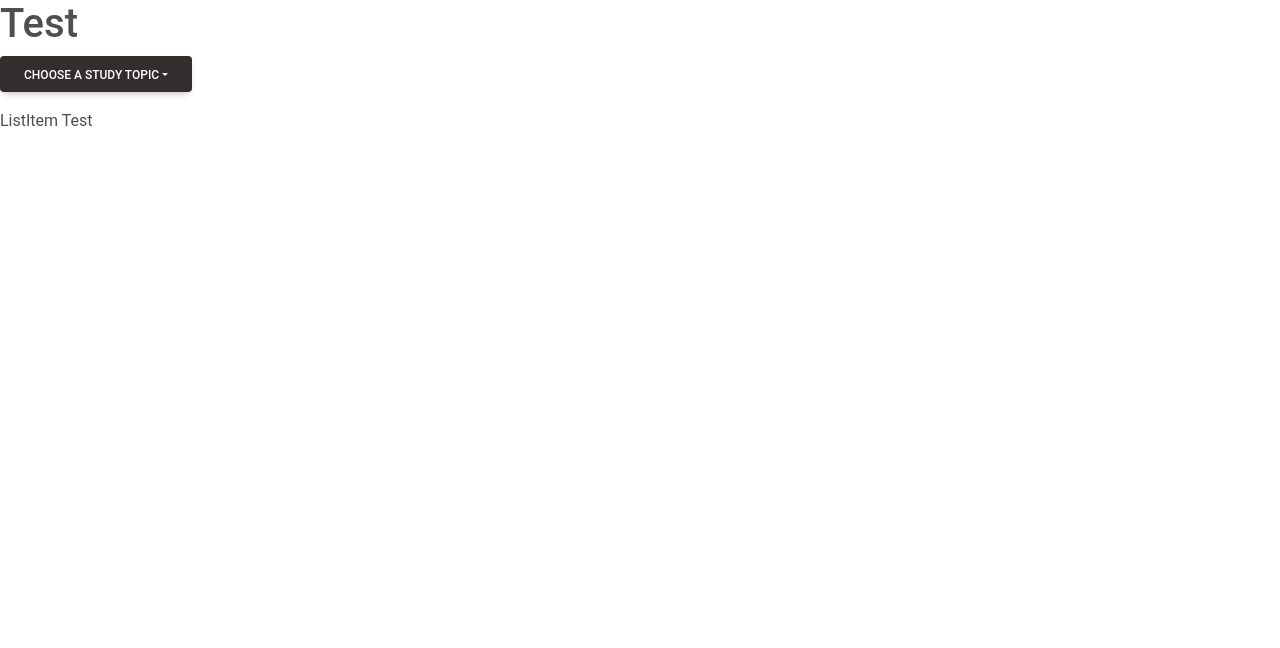
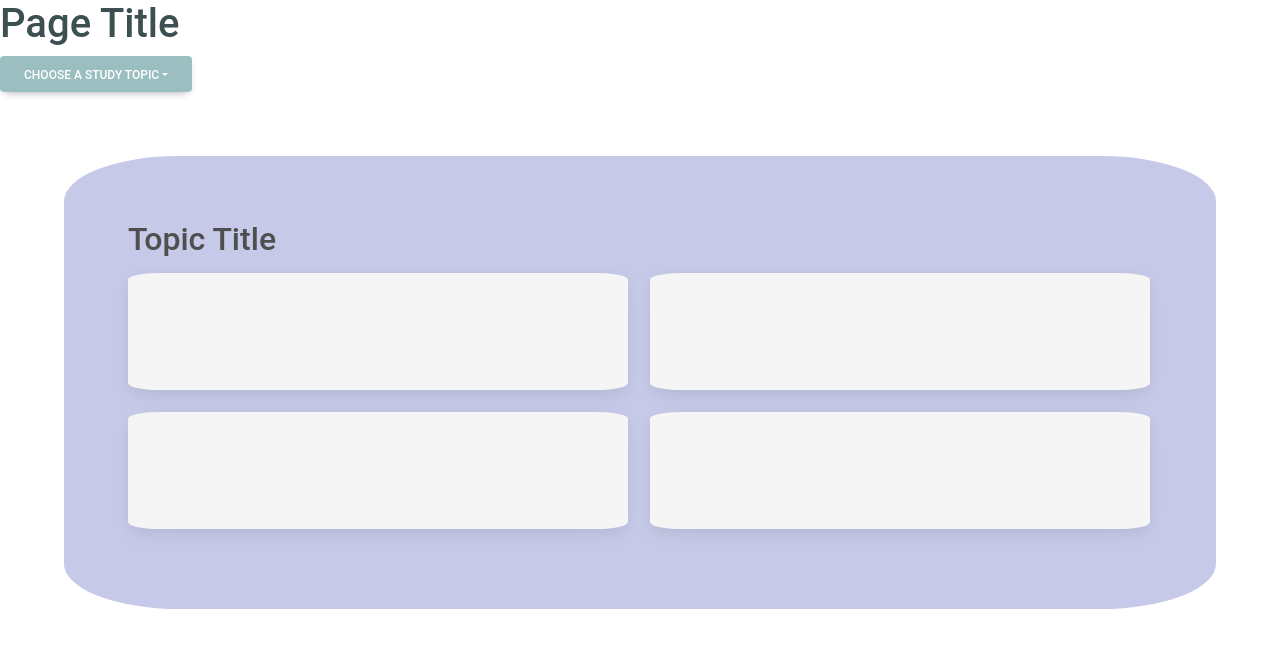
Before and after one commit to attrill20/CodeCrunchProjectWeek, a React (Create React App) app in the folder study-app/: page / in a window 1280 px wide. Shown: the top 648 px of the page. Built offline with nearby package versions, Linux system fonts and the light colour scheme.

Commit message:
cards working + colors added

```diff
--- a/study-app/src/App/App.css
+++ b/study-app/src/App/App.css
@@ -0,0 +1,47 @@
+.List {
+    background-color: #C6C9E7;
+    display: grid;
+    grid-template-columns: 1fr 1fr;
+    grid-template-rows: 1fr 3fr 3fr;
+    width: 90%;
+    margin: 5%;
+    padding: 5%;
+    column-gap: 2%;
+    row-gap: 2%;
+    border-radius: 10%
+}
+
+.card {
+   padding: 2%;
+   width: 100%;
+   max-width: 500px;
+   background-color: #F5F5F5;
+   border-radius: 6%;
+}
+#card1{
+    grid-column-start: 1;
+    grid-column-end: 1;
+    grid-row-start: 2;
+    grid-row-end: 3;
+}
+
+#card2{
+    grid-column-start: 1;
+    grid-column-end: 1;
+    grid-row-start: 3;
+    grid-row-end: 4;
+}
+
+#card3{
+    grid-column-start: 2;
+    grid-column-end: 2;
+    grid-row-start: 2;
+    grid-row-end: 3;
+}
+
+#card4{
+    grid-column-start: 2;
+    grid-column-end: 2;
+    grid-row-start: 3;
+    grid-row-end: 4;
+}
--- a/study-app/src/App/App.js
+++ b/study-app/src/App/App.js
@@ -18,7 +18,14 @@ import DropDown from '../DropDown/DropDown';
 
 
 const dummyArray = {
-React: [{title: "Master React", youtubeUrl: "link", docUrl: "....", quizUrl: ""}],
+React: [{title: "Master React", youtubeUrl: "link", docUrl: `//DONE // create working dropdown menu component // test click-off functionality
+//DONE // write out options of dropdown menu and make sure they display/ are selectable
+// write dummy data to display to list
+// make function to attach to dropdown so that when an option is selected it displays to list
+// check that dropdown menu displays data to the list
+// chanage the type of data being displayed so it is similar to our actual data
+// create a function that will take in the data from the dropdown menu and display it to the list`
+, quizUrl: ""}],
 Components: [{youtubeUrl: "https://www.youtube.com/watch?v=9vS86xgG3ak&t=12s",
   docUrl:"https://stackabuse.com/guide-to-react-component/",
   quizUrl:"https://quizgecko.com/quiz/test-your-react-component-knowledge",}],
@@ -44,7 +51,7 @@ function handleClick(event) {
 
   return (
     <div>
-      <h1>Test</h1>
+      <h1 style={{color:"#3D5051"}}>Page Title</h1>
       {/* we need to pass a function into this button:  */}
       <DropDown
         // setSelectedOption = {setSelectedOption}
@@ -56,7 +63,7 @@ function handleClick(event) {
       <List
       content = {content[search]}
       />
-      <ListItem />
+      {/* <ListItem /> */}
     </div>
 
   );
--- a/study-app/src/DropDown/DropDown.js
+++ b/study-app/src/DropDown/DropDown.js
@@ -4,7 +4,7 @@ import App from '../App/App';
 export default function DropDown(props) {
   return (
 <div className="btn-group">
-  <button type="button" className="btn btn-dark dropdown-toggle" data-mdb-toggle="dropdown" aria-expanded="false">
+  <button style={{backgroundColor: "#9BBEC0"}} type="button" className="btn btn-dark dropdown-toggle" data-mdb-toggle="dropdown" aria-expanded="false">
     Choose a study topic
   </button>
   <ul className="dropdown-menu">
--- a/study-app/src/List/List.js
+++ b/study-app/src/List/List.js
@@ -4,12 +4,11 @@ function List(props) {
   console.log(props)
   return (
     <div className="List">
-
-      <p> {props.content && props.content[0].title} </p>
-      <p> {props.content && props.content[0].docUrl} </p>
-      <p> {props.content && props.content[0].youtubeUrl} </p>
-      <p> {props.content && props.content[0].quizUrl} </p>
-
+    <h2 id="topic-title"> Topic Title </h2>
+      <p className="card" id="card1"> {props.content && props.content[0].title} </p>
+      <p className="card" id="card2"> {props.content && props.content[0].docUrl} </p>
+      <p className="card" id="card3"> {props.content && props.content[0].youtubeUrl} </p>
+      <p className="card" id="card4"> {props.content && props.content[0].quizUrl} </p>
 
     </div>
   );
--- a/study-app/src/ListItem/ListItem.js
+++ b/study-app/src/ListItem/ListItem.js
@@ -4,7 +4,7 @@ function ListItem () {
   return (
     <div className="List">
 
-        <p> ListItem Test</p>
+        {/* <p> ListItem Test</p> */}
 
     </div>
   );
```
